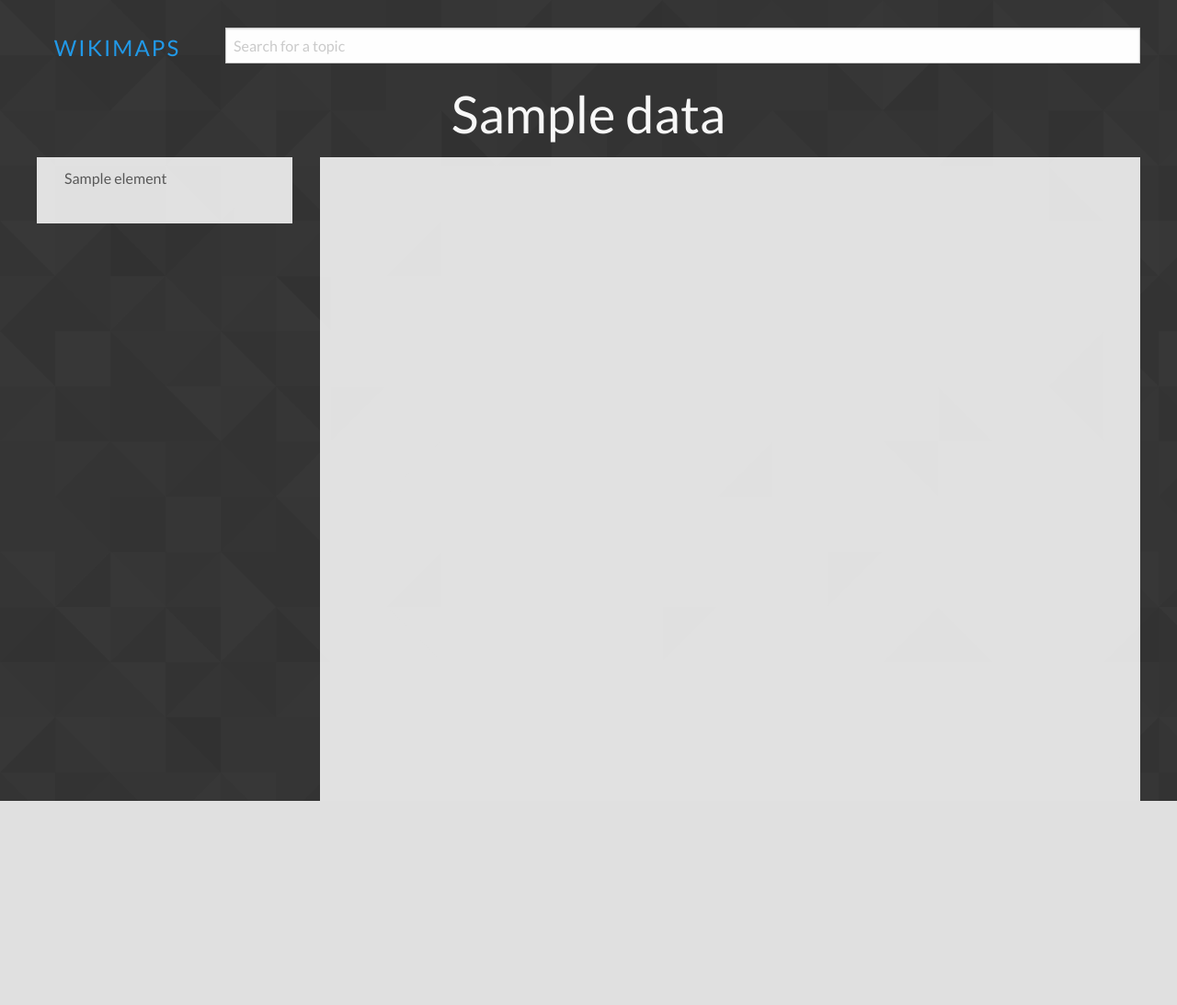
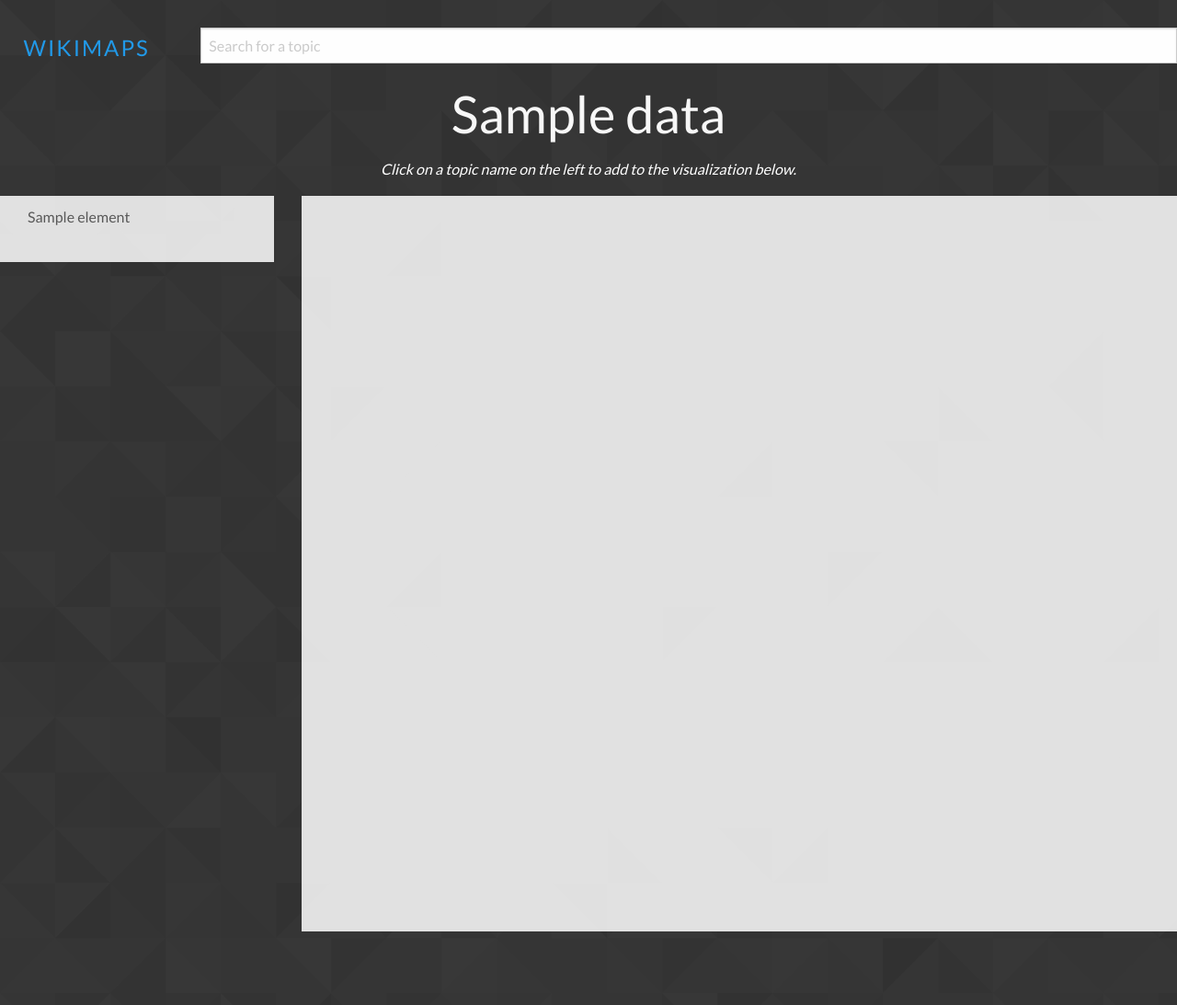
Before and after one commit to kexin-zhang/wikimaps3, a Flask app: template templates/base.html in a window 1280 px wide. Shown: the whole page at 92% size. Before the commit the page ends 871 px from the top, so only its background shows below. Run offline with Flask 2, Linux system fonts and the light colour scheme; the template is opened without the code that fills it: most values are stand-ins (such as "Sample title", 1, 10 or a date in 2020); some libraries are stand-ins or nearby versions.

Commit message:
topic add on click works for all topics now, list on left also updates

```diff
--- a/static/styles.css
+++ b/static/styles.css
@@ -40,10 +40,21 @@ body {
 .topics {
   list-style-type: none;
   padding-bottom: 10px;
+  cursor: pointer;
 }
 
 #mynetwork {
   margin: auto;
   width: 100%;
-  height: 700px;
+  height: 800px;
 }
+
+#info-row {
+  padding-bottom: 80px;
+}
+
+#instructions {
+  font-style: italic;
+  text-align: center;
+  color: white;
+}
--- a/templates/base.html
+++ b/templates/base.html
@@ -5,14 +5,12 @@
     <link href='http://fonts.googleapis.com/css?family=Lato&subset=latin,latin-ext' rel='stylesheet' type='text/css'>
     <link rel="stylesheet" href="{{ url_for('static', filename='foundation-6.2.3-complete/css/foundation.min.css') }}">
     <link rel="stylesheet" href="{{ url_for('static', filename='styles.css') }}">
-    <script src="http://ajax.googleapis.com/ajax/libs/jquery/1.3.2/jquery.min.js"></script>
-    <script src="{{ url_for('static', filename='springy.js') }}"></script>
-    <script src="{{ url_for('static', filename='springyui.js') }}"></script>
+    <script src="http://ajax.googleapis.com/ajax/libs/jquery/1.9.1/jquery.min.js"></script>
     <script src="https://cdnjs.cloudflare.com/ajax/libs/vis/4.16.1/vis.min.js"></script>
     <title>WikiMaps</title>
   </head>
   <body>
-    <div class="row full-width">
+    <div class="row" style="max-width: 90rem;">
       <form id="form2" action="/search" method="POST">
         <div class="row">
           <div class="small-3 large-2 columns">
@@ -25,11 +23,12 @@
       </form>
         <div class="row">
           <h1 id="title">{{ data.name }}</h1>
+          <p id="instructions">Click on a topic name on the left to add to the visualization below. </p>
         </div>
-        <div class="row">
+        <div class="row" id="info-row">
           <div class="large-3 columns">
-            <div class="panel">
-              <ul>
+            <div class="panel topic-container">
+              <ul id="topics-list">
               {% for element in data.children %}
                 <li class="topics">{{ element.name }}</li>
               {% endfor %}
@@ -58,20 +57,55 @@
     var nodes = response[0];
     var edges = response[1];
     console.log(nodes);
+    var clicked = []
 
-    $('.topics').click(function(){
+    $("body").on("click", ".topics", function() {
       var topic = $(this).text();
       console.log(topic);
-      response = subtopic(topic);
-      console.log(response);
+      if (clicked.indexOf(topic) == -1) {
+        clicked.push(topic);
+        var newtopics = [];
 
+        $.getJSON('/subtopic', {'topic': topic},
+        function(data){
+          console.log(data);
+          var len = topiclist.length + 1;
+
+          for (i=0; i<data.children.length; i++){
+            topiclist.push(data.children[i].name);
+            newtopics.push(data.children[i].name);
+          }
+          console.log(topiclist);
+
+          var index = topiclist.indexOf(topic) + 1;
+          var nodelist = turnIntoNodes(newtopics, len);
+          var edgelist = turnIntoEdges(index, len, len+4);
+          console.log(edgelist);
+
+          for (i=0; i<nodelist.length; i++) {
+            nodes.add(nodelist[i]);
+          }
+          for (i=0; i<edgelist.length; i++){
+            edges.add(edgelist[i]);
+          }
+
+          $('.topics').hide();
+          $('#topics-title').hide();
+          $('.topic-container').prepend('<h5 id="topics-title">'+ topic + '</h5>');
+          for (i=0; i<newtopics.length; i++){
+            $('#topics-list').append('<li class="topics">' + newtopics[i] + '</li>');
+          }
+        });
+
+      }
     });
 
     var subtopic = function(topic) {
+      var newtopics = [];
       $.getJSON('/subtopic', {'topic': topic},
       function(data){
         console.log(data);
-        var newtopics = [];
+
         for (i=0; i<data.children.length; i++){
           topiclist.push(data.children[i].name);
           newtopics.push(data.children[i].name);
@@ -88,6 +122,7 @@
           edges.add(edgelist[i]);
         }
       });
+      return newtopics;
   }
   });
 
--- a/wikiscrape.py
+++ b/wikiscrape.py
@@ -41,7 +41,7 @@ def links(text):
         if 'Category:' in topic:
             i = topic.find(':')
             topic = topic[i+1:]
-        if ':' not in topic and topic!= 'Digital Object Identifier' and 'PubMed' not in topic:
+        if ':' not in topic and topic!= 'Digital Object Identifier' and 'PubMed' not in topic and topic != 'Main Page':
             results.append(topic)
 
     return results[0:5]
```
